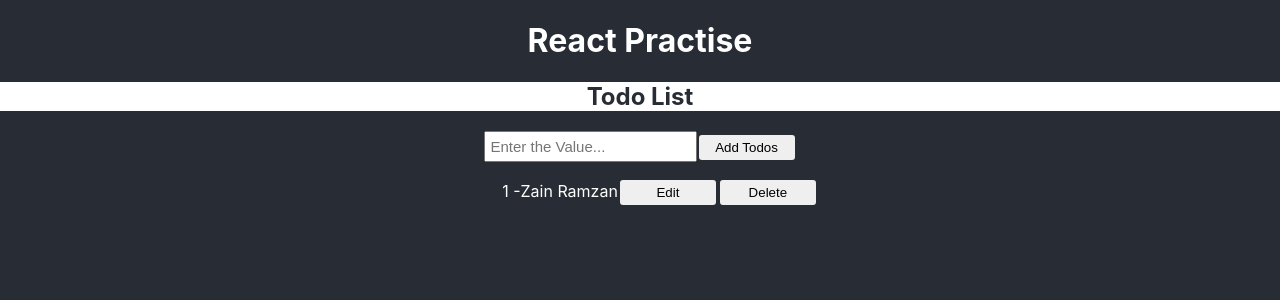
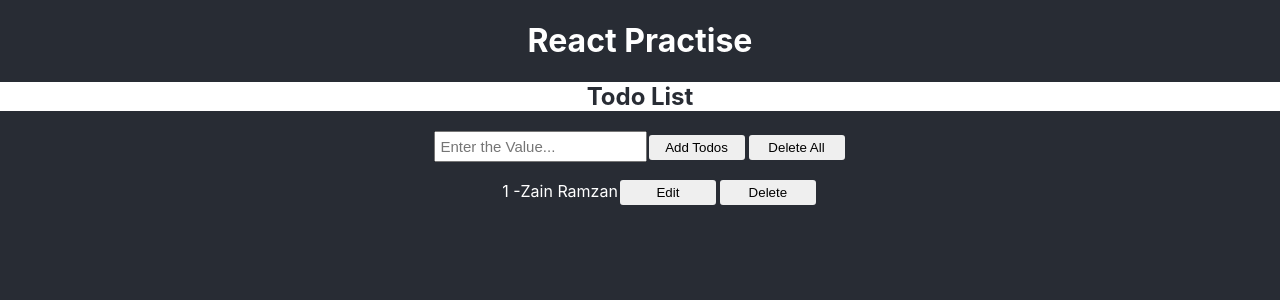
Before and after one commit to zain-ramzan/Web-Mobile-Hybrid-App-Development_Practise, a React (Create React App) app in the folder React/react-practise/: page / in a window 1280 px wide. Shown: the top 300 px of the page. Built offline with nearby package versions, Linux system fonts and the light colour scheme.

Commit message:
Add Delete-All Option in the Todos Application using React

```diff
--- a/React/react-practise/src/components/todos.jsx
+++ b/React/react-practise/src/components/todos.jsx
@@ -39,6 +39,12 @@ class Todos extends React.Component {
             todos: this.state.todos
         })
     }
+    delete_all=()=>{
+        this.state.todos.splice(0)
+        this.setState({
+            todos: this.state.todos
+        })
+    }
 
     render() {
         let { todos, value } = this.state;
@@ -51,7 +57,10 @@ class Todos extends React.Component {
                     onChange={(e) => this.setState({ value: e.target.value })}
                     value={value}
                     />
+
+
                 <button onClick={this.get_todos}>Add Todos</button>
+                <button onClick={this.delete_all}>Delete All</button>
                 <ul>
                     {todos.map((v, i) => {
                         return <li key={i}>{i+1} -
```
